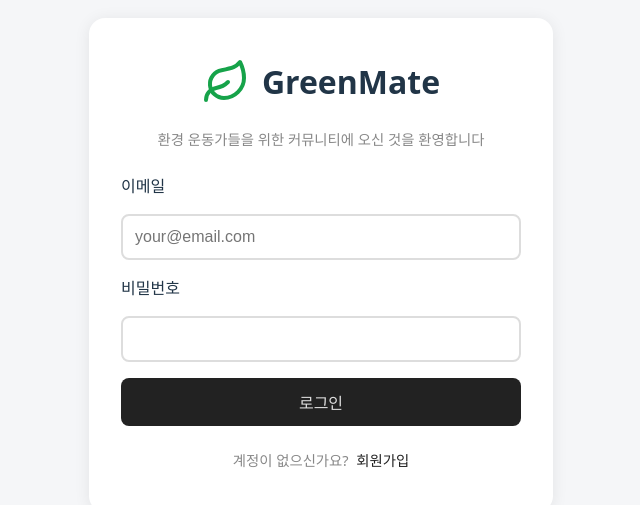
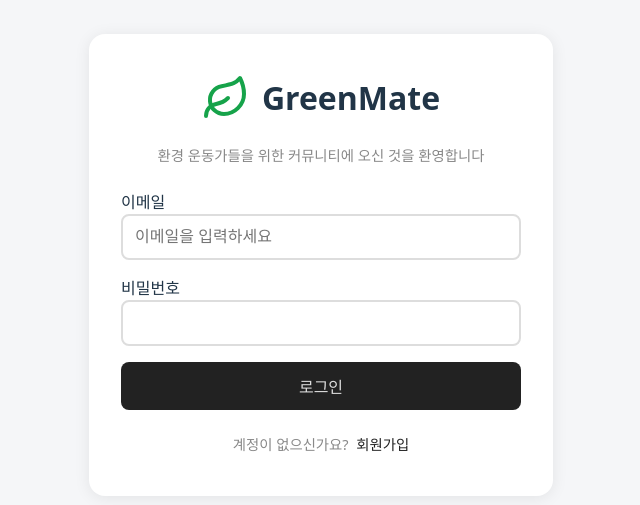
Before and after one commit to konempty/GreenMate-FE-T2, a React (Vite) app: page / in a window 1280 px wide. Shown: the part 135-640 px from the top of the page, without its empty margins (319-959 px from the left). Built offline with nearby package versions, Linux system fonts and the light colour scheme.

Commit message:
TEAM2-14 label-Input 쌍 감싸기 작업 및 button,input,label margin 속성 제거

```diff
--- a/src/pages/Login.tsx
+++ b/src/pages/Login.tsx
@@ -28,22 +28,30 @@ function Login() {
           환경 운동가들을 위한 커뮤니티에 오신 것을 환영합니다
         </p>
         <form onSubmit={handleLogin}>
-          <label className="login-label">이메일</label>
+          <div className="login-form-group">
+            <label className="login-label" htmlFor="email">
+              이메일
+            </label>
             <Input
+              id="email"
               type="email"
               value={email}
-            onChange={e => setEmail(e.target.value)}
-            placeholder="your@email.com"
+              onChange={(e) => setEmail(e.target.value)}
+              placeholder="이메일을 입력하세요"
             />
-          <label className="login-label">비밀번호</label>
+          </div>
+          <div className="login-form-group">
+            <label className="login-label" htmlFor="password">
+              비밀번호
+            </label>
             <Input
+              id="password"
               type="password"
               value={password}
-            onChange={e => setPassword(e.target.value)}
+              onChange={(e) => setPassword(e.target.value)}
             />
-          <Button type="submit">
-            로그인
-          </Button>
+          </div>
+          <Button type="submit">로그인</Button>
         </form>
         <div className="login-footer">
           계정이 없으신가요?{" "}
```
Lines whose indentation alone changed are shown as unchanged.
